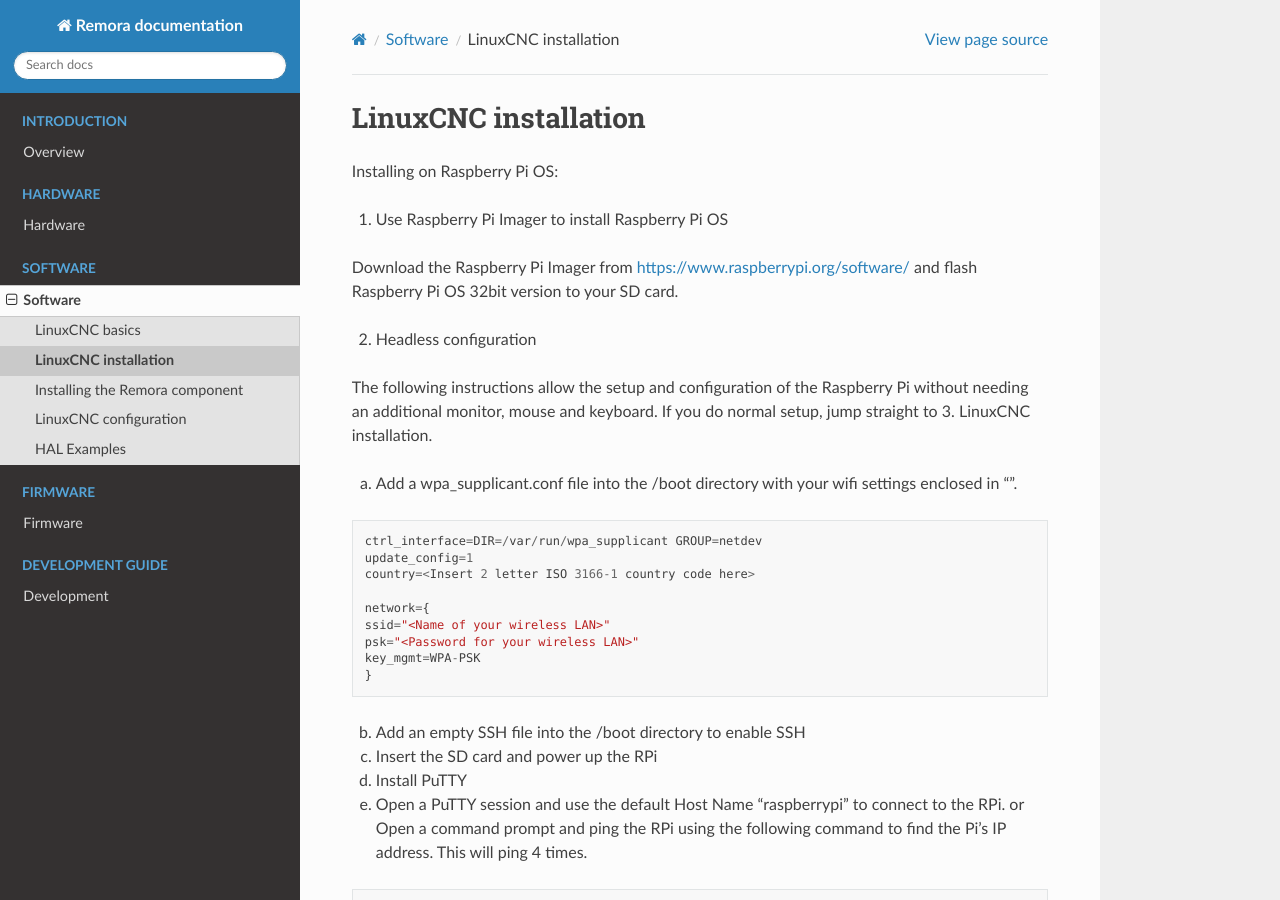
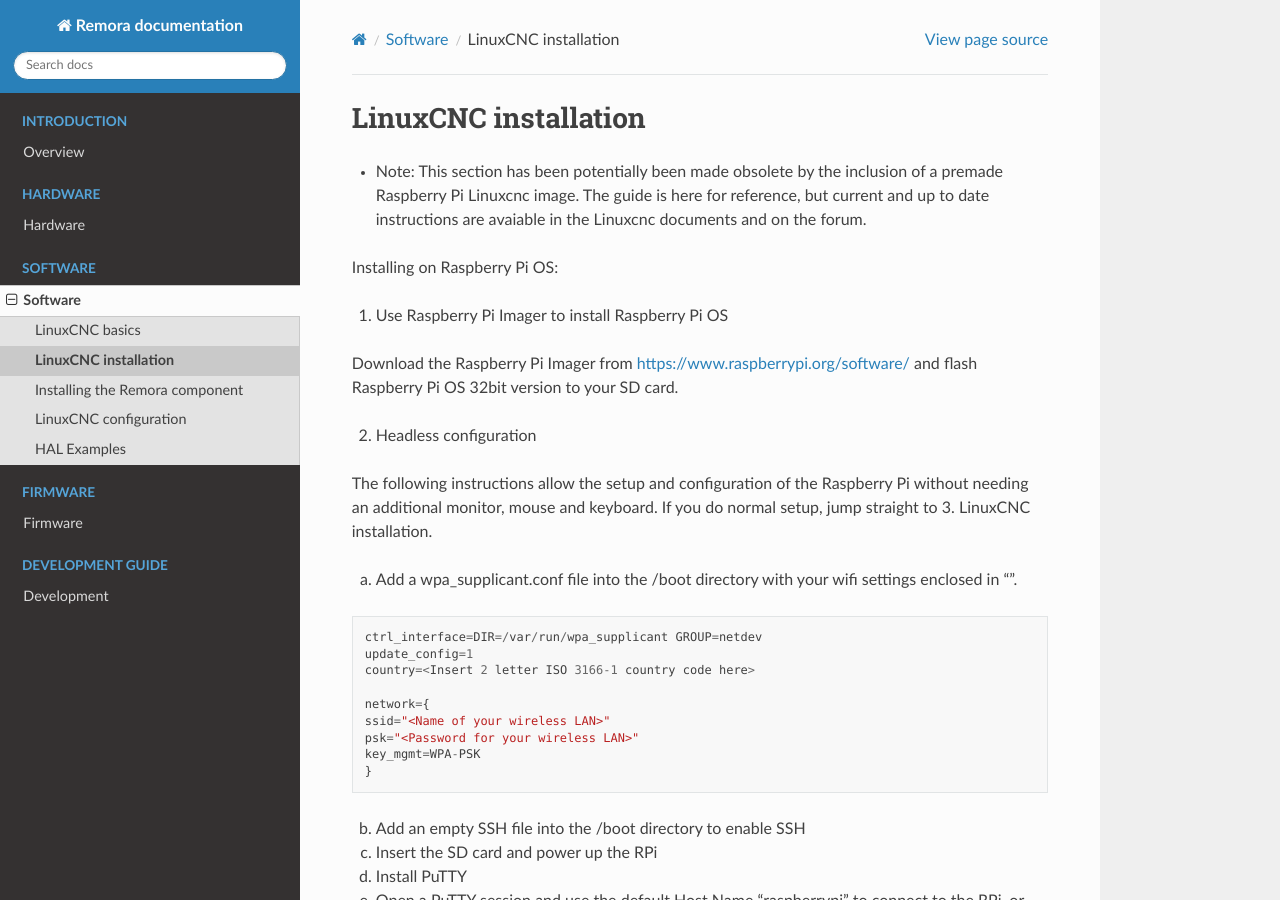
Before and after one commit to scottalford75/Remora-docs, a Sphinx documentation site: the page built from docs/source/software/linuxcnc-installation.rst, in a window 1280 px wide and 900 px high. Built offline with Sphinx 7.4.7 and the Read the Docs theme 2.0.0, drawn with Linux system fonts in a browser that asks for light colours.

Commit message:
Update linuxcnc-installation.rst

```diff
--- a/docs/source/software/linuxcnc-installation.rst
+++ b/docs/source/software/linuxcnc-installation.rst
@@ -1,5 +1,8 @@
 LinuxCNC installation
 ======================
+
+- Note: This section has been potentially been made obsolete by the inclusion of a premade Raspberry Pi Linuxcnc image. The guide is here for reference, but current and up to date instructions are avaiable in the Linuxcnc documents and on the forum.
+
 
 Installing on Raspberry Pi OS:
 
```
